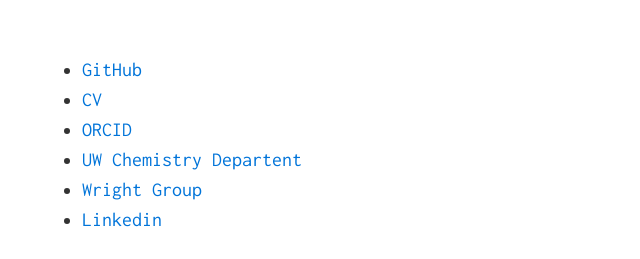
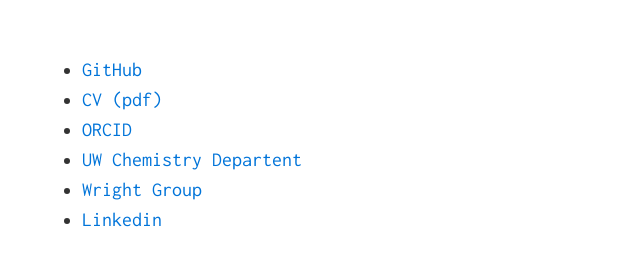
Before and after one commit to darienmorrow/darien.fyi, a Jekyll site: the page built from index.md, in a window 1280 px wide. Shown: the part 465-724 px from the top of the page, without its empty margins (288-928 px from the left). Built offline with Jekyll 4.4.1, drawn with Linux system fonts in a browser that asks for light colours; our own code applies the rules of GitHub Pages for plain Markdown files.

Commit message:
changed to CV/CV.pdf

```diff
--- a/index.md
+++ b/index.md
@@ -7,7 +7,7 @@ Thanks for stopping by!
 # professional
 
 - [GitHub](https://github.com/darienmorrow)
-- [CV](https://github.com/darienmorrow/CV/blob/master/CV.pdf)
+- [CV (pdf)](CV/CV.pdf)
 - [ORCID](https://orcid.org/0000-0002-8922-8049)
 - [UW Chemistry Departent](https://www.chem.wisc.edu/users/dmorrow3)
 - [Wright Group](https://wright.chem.wisc.edu/content/darien-morrow)
```
